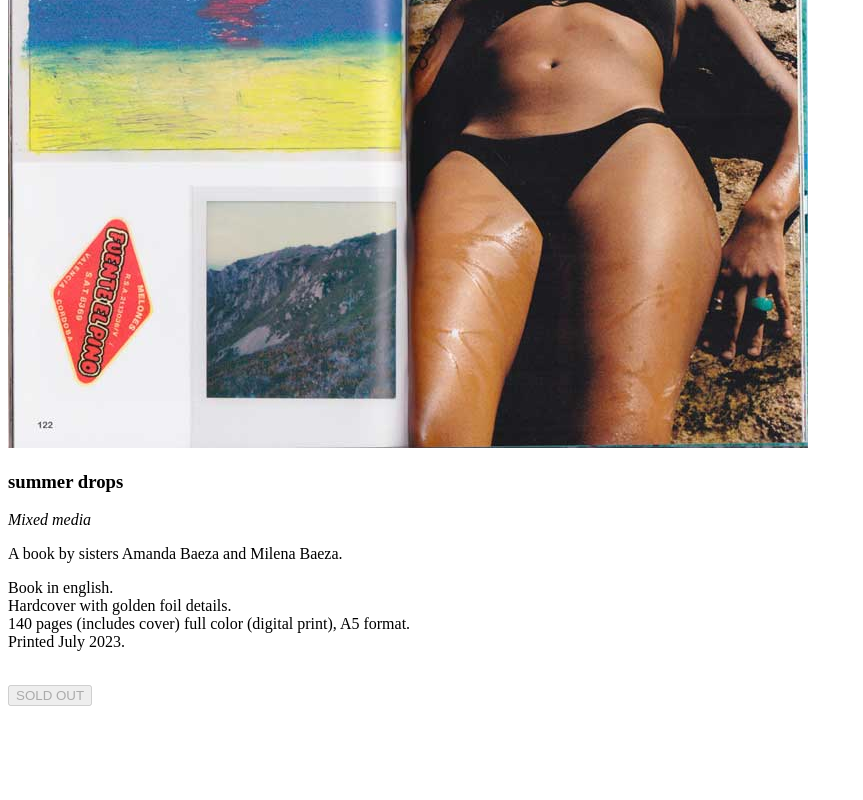
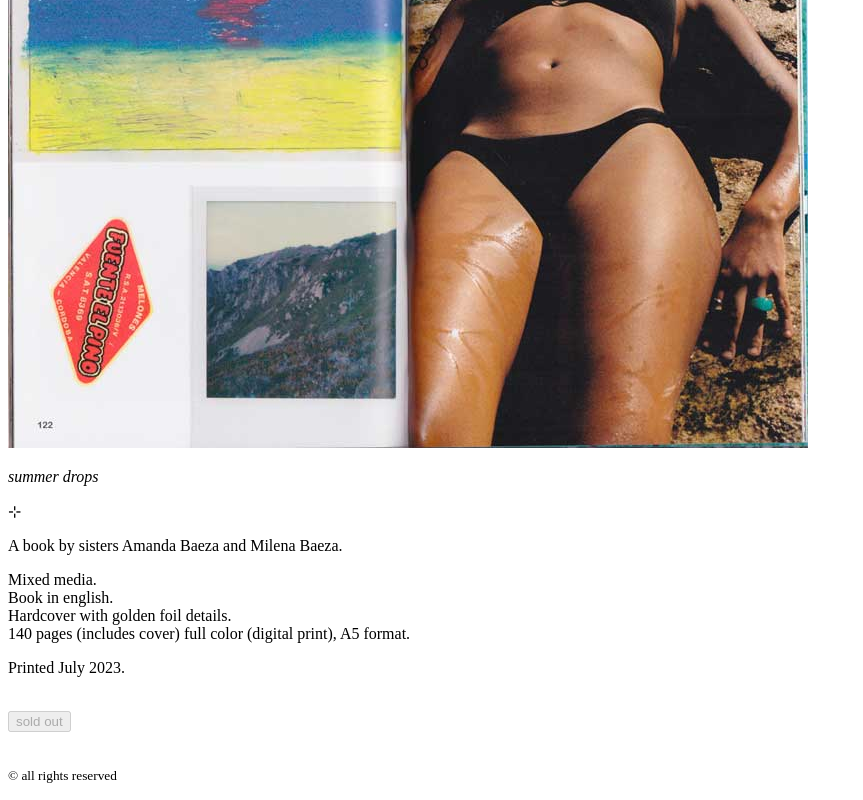
Before and after one commit to milebza/milebza.github.io, a React (Create React App) app: page /book in a window 1280 px wide. Shown: the part 269-1069 px from the top of the page, without its empty margins (0-863 px from the left). Before the commit the page ends 983 px from the top, so only its background shows below. Built offline with nearby package versions, Linux system fonts and the light colour scheme; the HTML template or start-up script is replaced by a standard one.

Commit message:
Minor styling changes

```diff
--- a/src/routes/About/index.js
+++ b/src/routes/About/index.js
@@ -68,7 +68,7 @@ const About = () => (
       </div>
       <div className="about-home__section">
         <p className="about-home__small-text">
-          <p>SELECT CLIENTS</p>
+          <p>Select clients</p>
           <p className="about-home__cv-items">
           <span>Triumph</span>
           <span>Beatriz Jardinha</span>
@@ -81,7 +81,7 @@ const About = () => (
           <span>Lisboa Fashion Week</span>
           </p>
           <br /><br />
-          <p>SELECT PUBLICATIONS</p>
+          <p>Select publications</p>
           <p className="about-home__cv-items">
           <span>Summer Drops <i>(book)</i></span>
           <span>Mulieris Magazine, print issue 04</span>
@@ -94,7 +94,7 @@ const About = () => (
           <span>Mr. Spoqui, all print issues</span>
           </p>
           <br /><br />
-          <p>EXHIBITIONS</p>
+          <p>Exhibitions</p>
           <p className="about-home__cv-items">
             <span>ImageNation, Paris, 2023</span>
             <span>DOBRA, Lisboa, 2021</span>
--- a/src/routes/Shop/index.js
+++ b/src/routes/Shop/index.js
@@ -15,16 +15,21 @@ const Shop = () => (
           loading="lazy"
         />
       </div>
-      <h3>summer drops</h3>
-      <p><i>Mixed media</i></p>
+      <p><i>summer drops</i></p>
+      <p>⊹</p>
       <p>A book by sisters Amanda Baeza and Milena Baeza.</p>
-      <p>Book in english.<br />Hardcover with golden foil details.<br />
-        140 pages (includes cover) full color (digital print), A5 format.<br />
-        Printed July 2023.</p><br />
+      <p>Mixed media.<br />Book in english.<br />Hardcover with golden foil details.<br />
+        140 pages (includes cover) full color (digital print), A5 format.</p>
+      <p>Printed July 2023.</p>
+      <br />
       <button className="course__button" disabled>
-        SOLD OUT
+        sold out
       </button>
+      <br />
+
     </div>
+    <br />
+      <p><small>© all rights reserved</small></p>
   </div>
   </>
 );
--- a/src/routes/Work/ProjectComponent.js
+++ b/src/routes/Work/ProjectComponent.js
@@ -7,13 +7,13 @@ const ProjectComponent = ({ title, client, location, projectType, year, content
   <Menu />
   <div className="project">
     <div className="project__info">
-      <h3>{title}</h3>
+      <p>{title}</p>
       <div className="project__description">
         <ul className="project__list">
-          {client && <li>CLIENT</li>}
-          <li>LOCATION</li>
-          <li>PROJECT</li>
-          <li>YEAR</li>
+          {client && <li>client</li>}
+          <li>location</li>
+          <li>project</li>
+          <li>year</li>
         </ul>
         <ul className="project__list">
           {client && <li>{client}</li>}
--- a/src/routes/Work/ProjectPlaceholder.js
+++ b/src/routes/Work/ProjectPlaceholder.js
@@ -6,8 +6,7 @@ const ProjectPlaceholder = () => (
   <>
   <Menu />
   <div className="u-container u-center">
-    <p>content is being added gradually, check again in a few hours.</p>
-    <p>in the meantime say hi! <a href="mailto:hello@milenabaeza.com">hello@milenabaeza.com</a></p>
+    <p>[coming soon]</p>
   </div>
   </>
 );
--- a/src/routes/Work/index.js
+++ b/src/routes/Work/index.js
@@ -336,6 +336,10 @@ const Work = () => (
       </div>
     </div>
     </div>
+      <div className="work__img-wrapper">
+        <br />
+        <p><small>© all rights reserved</small></p>
+      </div>
     </div>
   </>
 );
--- a/src/routes/Work/projects/Folklore.js
+++ b/src/routes/Work/projects/Folklore.js
@@ -7,7 +7,7 @@ const Folklore = () => (
     location="Póvoa do Lanhoso, Portugal"
     projectType="Editorial"
     year="2023"
-    content={() => <p className="u-center" style={{ width: '200px' }}><b>[COMING SOON]</b></p>}
+    content={() => <p className="u-center" style={{ width: '200px' }}>[coming soon]</p>}
   />
 );
 
--- a/src/styles/components/_course.scss
+++ b/src/styles/components/_course.scss
@@ -77,10 +77,9 @@
     }
 
     &__button {
-        border: 2px solid $course-btn-color;
+        border: 1px solid $course-btn-color;
         color: $course-btn-color;
         padding: 15px 40px;
-        font-size: 1.1em;
         cursor: pointer;
         text-decoration: none;
         border-radius: 2px;
--- a/src/styles/components/_project.scss
+++ b/src/styles/components/_project.scss
@@ -1,10 +1,10 @@
 .project {
-	margin: 100px 40px 40px;
+	margin: 125px 40px 40px;
 	max-width: 1000px;
 
 	@media (max-width: $small-screen) {
 		width: auto;
-		margin: 100px 20px 20px;
+		margin: 125px 20px 20px;
 	}
 
   &__info {
```
